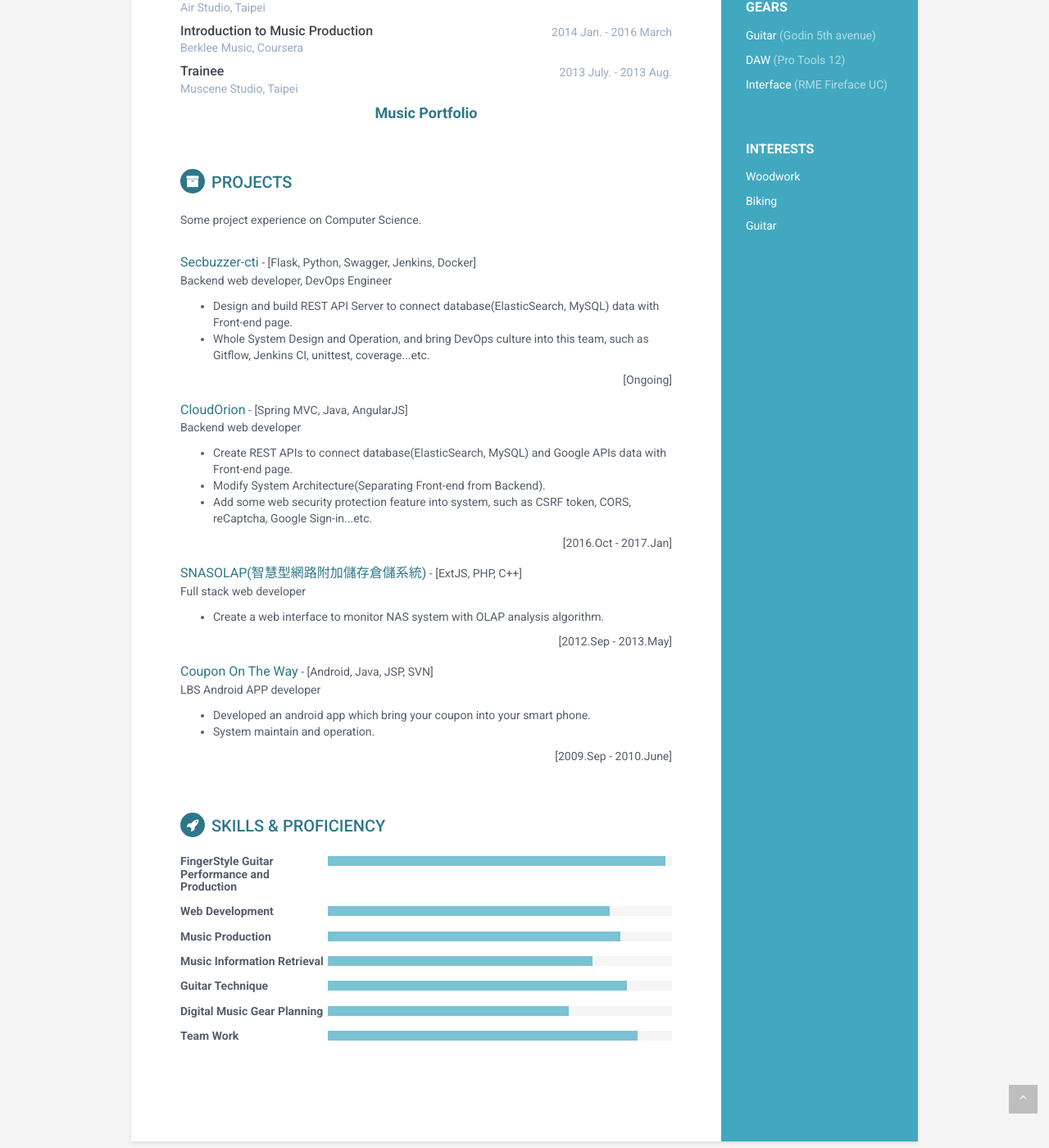
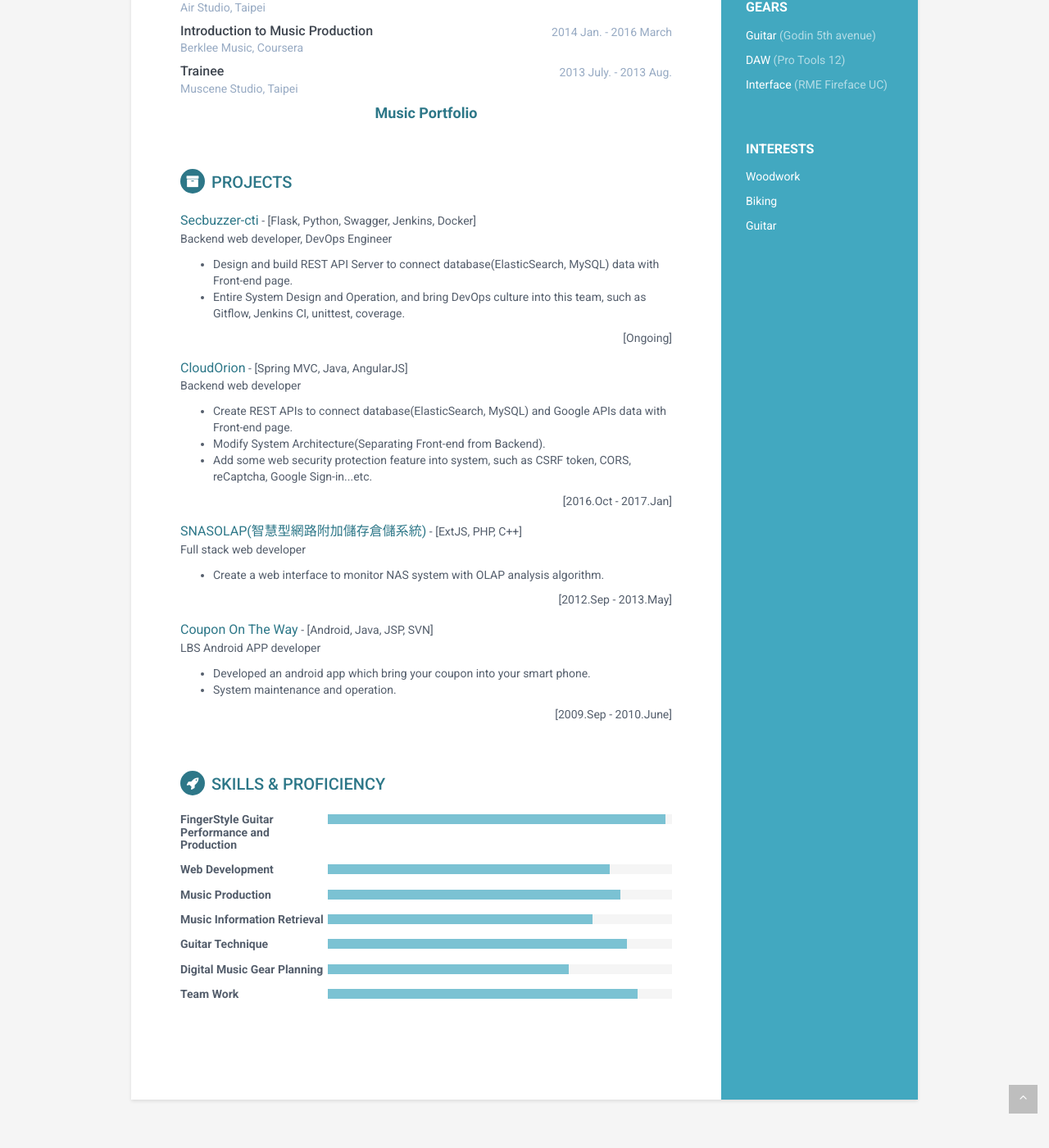
Before and after one commit to tsungtwu/online-cv, a Jekyll site: the page built from index.html, in a window 1280 px wide and 1400 px high, scrolled down 1154 px. Shown: the whole window at 82% size. Built offline with Jekyll 4.4.1, drawn with Linux system fonts in a browser that asks for light colours.

Commit message:
modify some term

```diff
--- a/_includes/projects-cht.html
+++ b/_includes/projects-cht.html
@@ -1,8 +1,6 @@
 <section class="section projects-section">
     <h2 class="section-title"><i class="fa fa-archive"></i>Projects</h2>
-    <div class="intro">
-        <p>Some project experience on Computer Science.</p>
-    </div>
+
     <!--//intro-->
     <div class="item">
         <span class="project-title" id="secbuzzer"><a href="http://secbuzzer.iii.org.tw:5500" target="_blank" >Secbuzzer-cti</a></span> - <span class="project-tagline"> [Flask, Python, Swagger, Jenkins, Docker]</span>
--- a/_includes/projects.html
+++ b/_includes/projects.html
@@ -1,8 +1,6 @@
 <section class="section projects-section">
     <h2 class="section-title"><i class="fa fa-archive"></i>Projects</h2>
-    <div class="intro">
-        <p>Some project experience on Computer Science.</p>
-    </div>
+
     <!--//intro-->
     <div class="item">
         <span class="project-title" id="secbuzzer_en"><a href="http://secbuzzer.iii.org.tw:5500" target="_blank" >Secbuzzer-cti</a></span> - <span class="project-tagline"> [Flask, Python, Swagger, Jenkins, Docker]</span>
@@ -12,7 +10,7 @@
                     Design and build REST API Server to connect database(ElasticSearch, MySQL) data with Front-end page.
                 </li>
                 <li>
-                    Whole System Design and Operation, and bring DevOps culture into this team, such as Gitflow, Jenkins CI, unittest, coverage...etc.
+                    Entire System Design and Operation, and bring DevOps culture into this team, such as Gitflow, Jenkins CI, unittest, coverage.
                 </li>
 
 
@@ -61,7 +59,7 @@
                     Developed an android app which bring your coupon into your smart phone.
                 </li>
                 <li>
-                    System maintain and operation.
+                    System maintenance and operation.
                 </li>
         </ul>
         <p style="text-align: right;"> [2009.Sep - 2010.June]</p>
```
Also changed, not shown: 2 other files.
